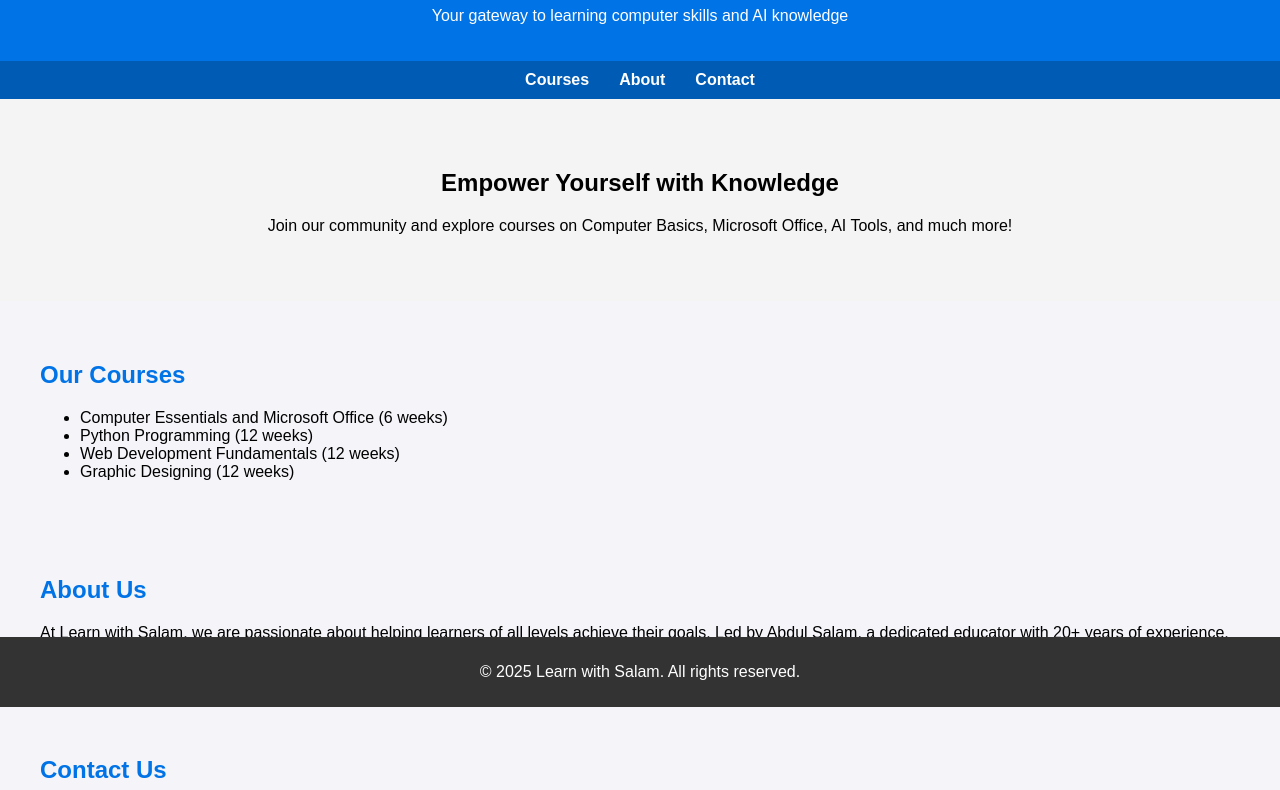
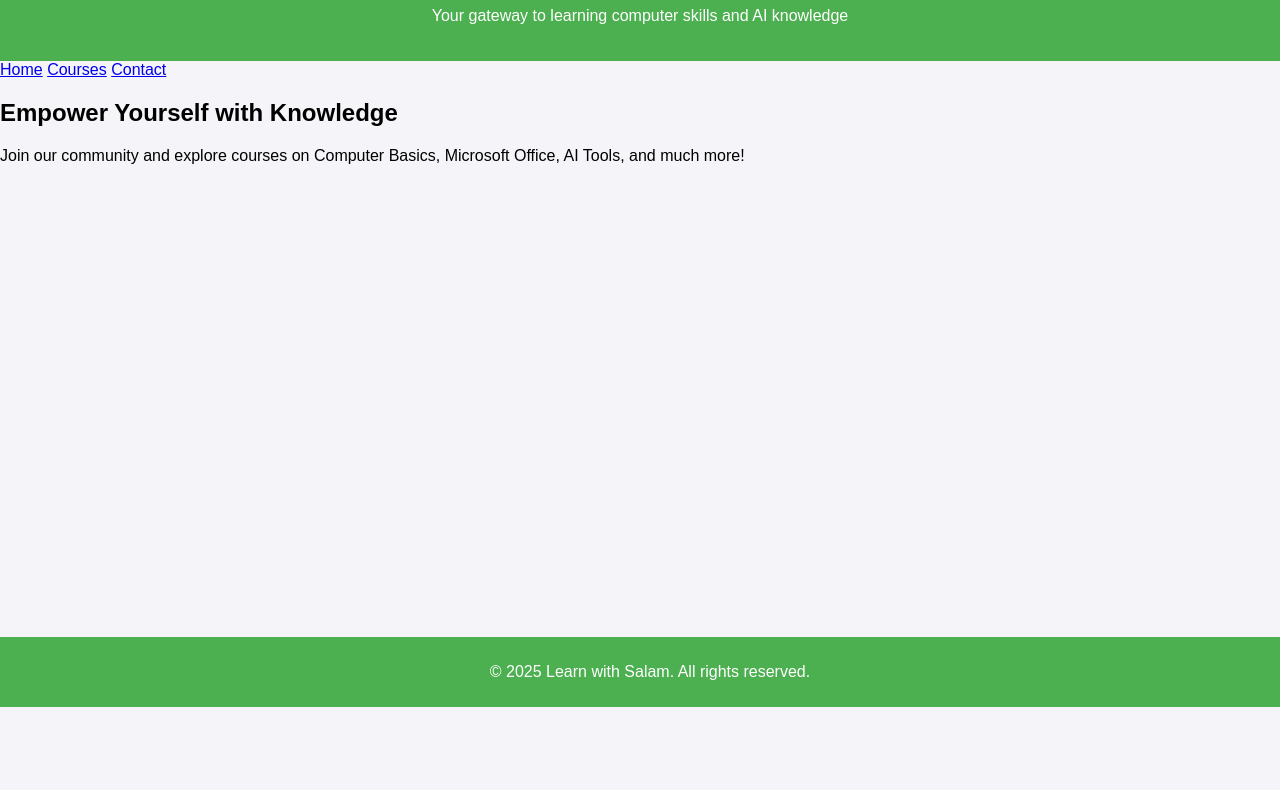
Before and after one commit to jjsalam/learnwithsalam, a plain HTML site: page index.html in a window 1280 px wide. Shown: the part 93-883 px from the top of the page. After the commit the page ends 800 px from the top, so only its background shows below. Drawn offline with Linux system fonts and the light colour scheme.

Commit message:
Update index.html

```diff
--- a/index.html
+++ b/index.html
@@ -6,56 +6,6 @@
     <meta name="description" content="Learn with Salam - Your destination for online computer courses, AI tutorials, and more!">
     <title>Learn with Salam</title>
     <link rel="stylesheet" href="styles.css">
-    <style>
-        body {
-            font-family: Arial, sans-serif;
-            margin: 0;
-            padding: 0;
-        }
-        header {
-            background: #0073e6;
-            color: white;
-            padding: 20px 0;
-            text-align: center;
-        }
-        nav {
-            background: #005bb5;
-            color: white;
-            display: flex;
-            justify-content: center;
-            padding: 10px;
-        }
-        nav a {
-            color: white;
-            text-decoration: none;
-            margin: 0 15px;
-            font-weight: bold;
-        }
-        nav a:hover {
-            text-decoration: underline;
-        }
-        section {
-            padding: 20px;
-        }
-        .welcome {
-            background: #f4f4f4;
-            text-align: center;
-            padding: 50px;
-        }
-        .courses, .about, .contact {
-            margin: 20px auto;
-            max-width: 1200px;
-        }
-        .courses h2, .about h2, .contact h2 {
-            color: #0073e6;
-        }
-        .footer {
-            background: #333;
-            color: white;
-            text-align: center;
-            padding: 10px 0;
-        }
-    </style>
 </head>
 <body>
     <header>
@@ -64,9 +14,9 @@
     </header>
 
     <nav>
-        <a href="#courses">Courses</a>
-        <a href="#about">About</a>
-        <a href="#contact">Contact</a>
+        <a href="index.html">Home</a>
+        <a href="courses.html">Courses</a>
+        <a href="contact.html">Contact</a>
     </nav>
 
     <section class="welcome">
@@ -74,28 +24,6 @@
         <p>Join our community and explore courses on Computer Basics, Microsoft Office, AI Tools, and much more!</p>
     </section>
 
-    <section id="courses" class="courses">
-        <h2>Our Courses</h2>
-        <ul>
-            <li>Computer Essentials and Microsoft Office (6 weeks)</li>
-            <li>Python Programming (12 weeks)</li>
-            <li>Web Development Fundamentals (12 weeks)</li>
-            <li>Graphic Designing (12 weeks)</li>
-        </ul>
-    </section>
-
-    <section id="about" class="about">
-        <h2>About Us</h2>
-        <p>At Learn with Salam, we are passionate about helping learners of all levels achieve their goals. Led by Abdul Salam, a dedicated educator with 20+ years of experience, we focus on making technology accessible and engaging.</p>
-    </section>
-
-    <section id="contact" class="contact">
-        <h2>Contact Us</h2>
-        <p>Address: 3/2277-8, Muslim Street, Thangachimadam, Rameswaram Taluk, Ramanathapuram District, 623529</p>
-        <p>Email: <a href="mailto:jjsalam@gmail.com">jjsalam@gmail.com</a></p>
-        <p>Phone: <a href="tel:9944407047">+91 99444 07047</a></p>
-    </section>
-
     <footer class="footer">
         <p>&copy; 2025 Learn with Salam. All rights reserved.</p>
     </footer>
```
